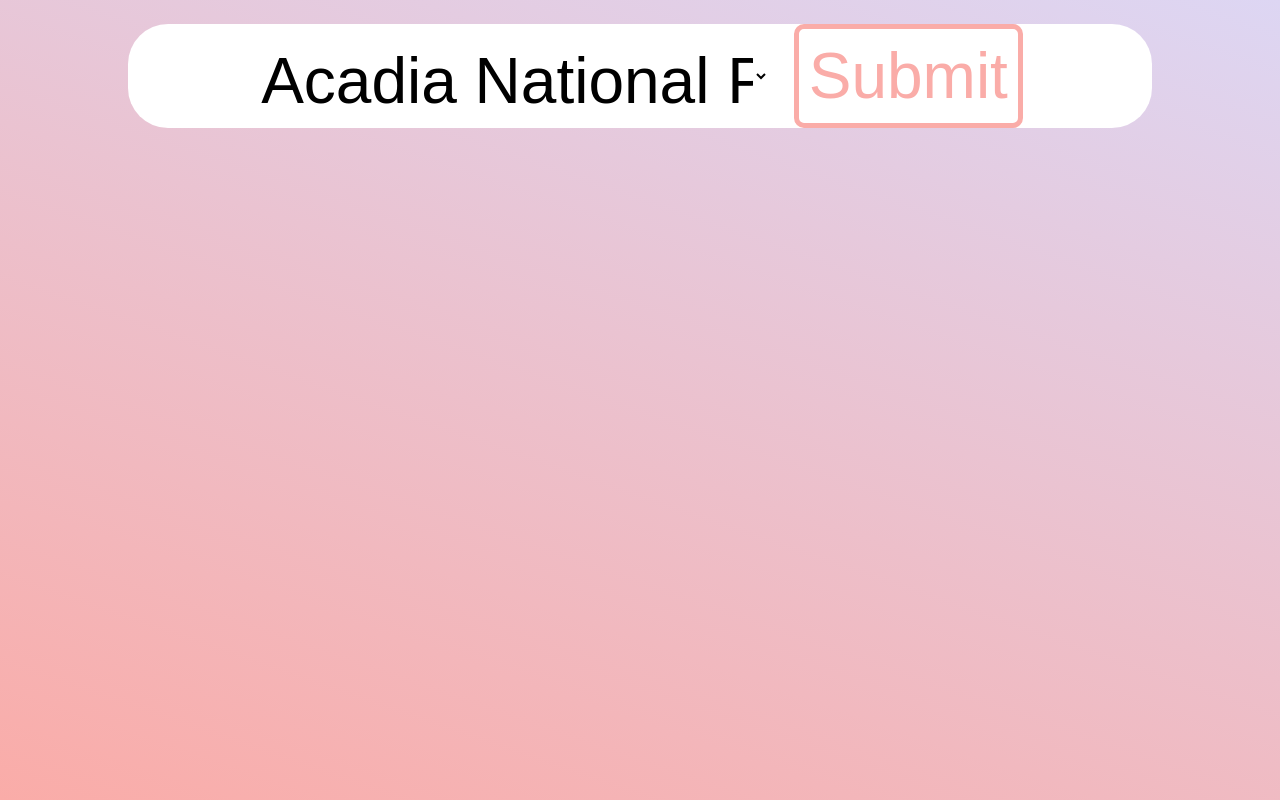
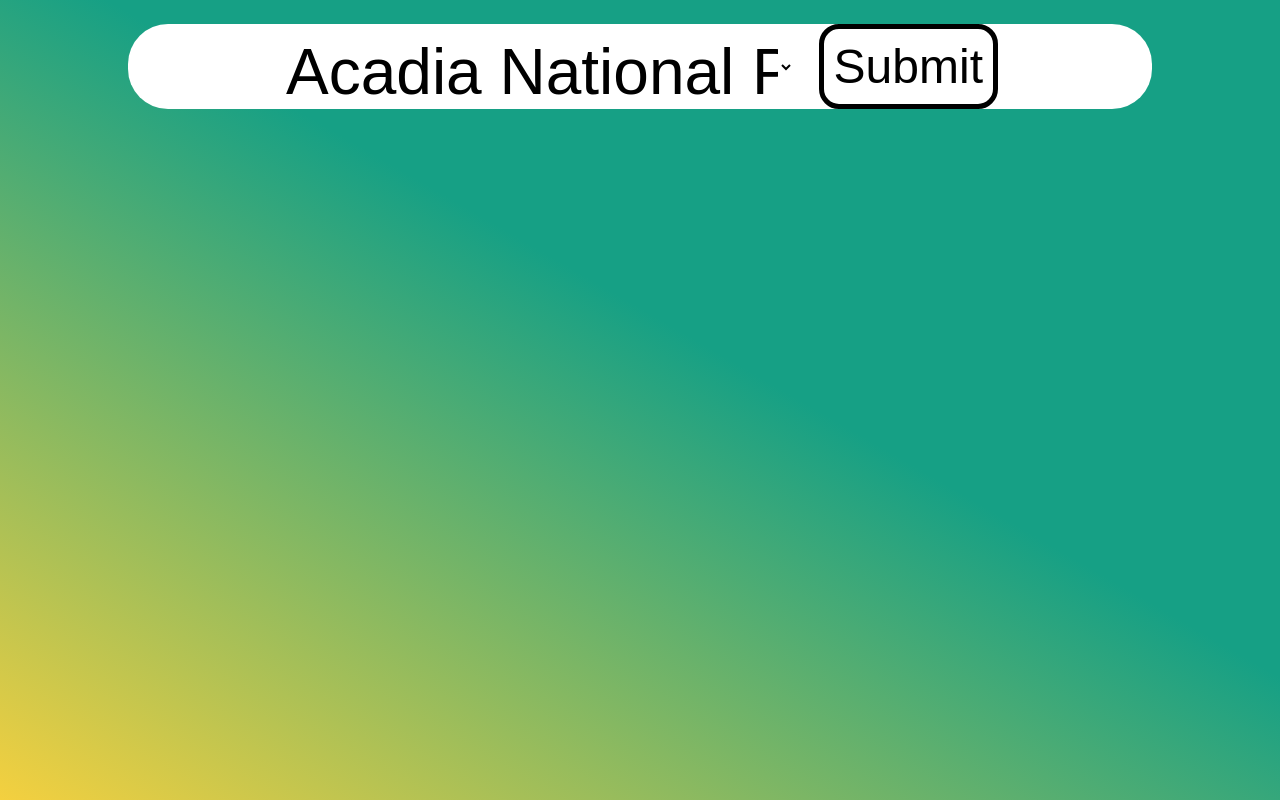
Before and after one commit to NathanDeans/Golf-web-app, a plain HTML site: page index.html in a window 1280 px wide. Drawn offline with Linux system fonts and the light colour scheme.

Commit message:
change image slide buttons, change backgroudn color

```diff
--- a/styles.css
+++ b/styles.css
@@ -11,8 +11,7 @@
     height: 100vh;
     width: 100vw;
 
-    background-color: #FAACA8;
-    background-image: linear-gradient(19deg, #FAACA8 0%, #DDD6F3 100%);
+
 
     background-repeat: no-repeat;
     background-size: 100vw 100vh;
@@ -38,17 +37,17 @@
 }
 
 #submit {
-    font-size: 4rem;
+    font-size: 3rem;
 
     background-color: white;
      display: flex;
      justify-content: flex-end;
      align-content: flex-end;
 
-     color: #FAACA8;
+     color: black;
      padding: 10px;
-     border: #FAACA8 5px solid;
-     border-radius: 10px;
+     border: black 5px solid;
+     border-radius: 20px;
 }
 
 .searchArea {
@@ -133,7 +132,7 @@ p {
 
 #contactInfo > div {
     color: white;
-    font-size: 2rem;
+    font-size: 3rem;
 }
 
 .high {
@@ -181,8 +180,8 @@ position: absolute;
   z-index: 2;
   background: none;
   border: none;
-  height: 5vh;
-  width: 3vw;
+  height: 10vh;
+  width: 6vw;
   top: 50%;
   transform: translateY(-50%);
   color:rgba(255, 255, 255, 0.5);
```
Also changed, not shown: left.png, right.png.
